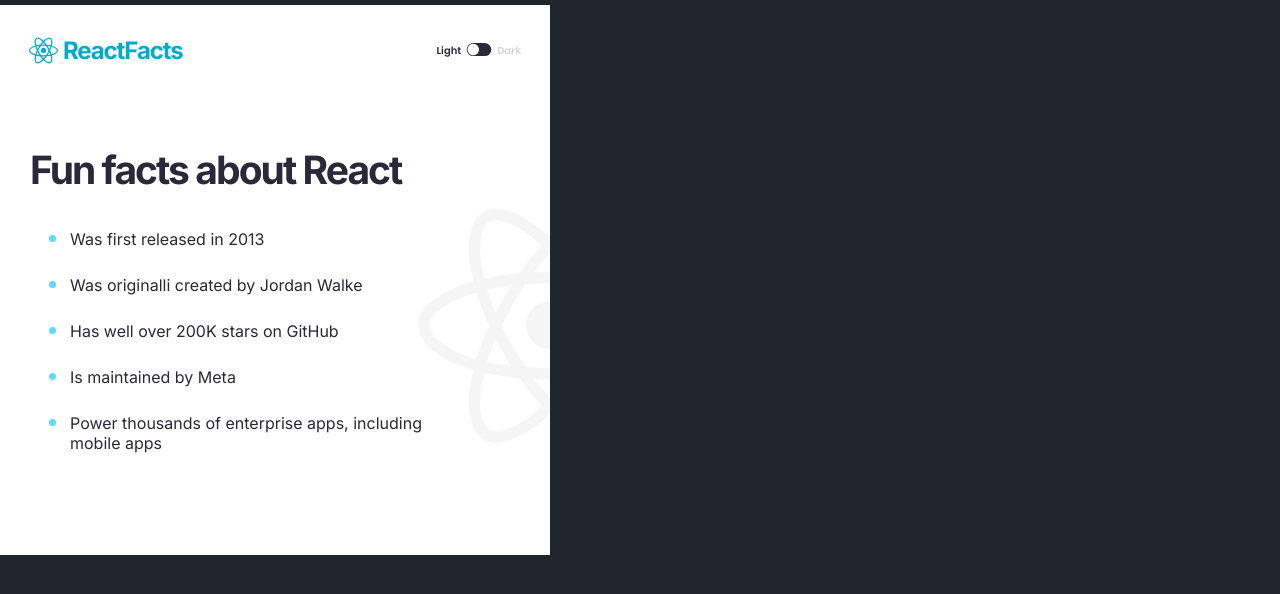
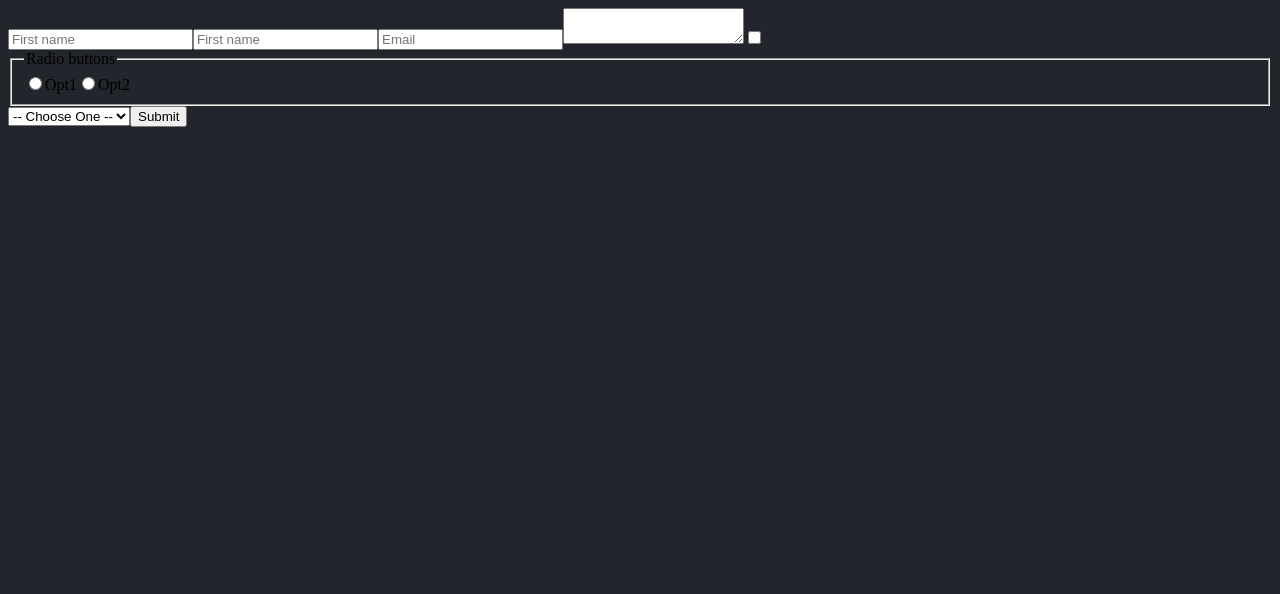
Before and after one commit to marcosmatasousa/React-Studies, a React (Vite) app: page / in a window 1280 px wide. Shown: the top 594 px of the page. Built offline with nearby package versions, Linux system fonts and the light colour scheme.

Commit message:
Added some styling changes

```diff
--- a/src/components/AirBnbExp/styles.css
+++ b/src/components/AirBnbExp/styles.css
@@ -1,3 +1,5 @@
 .bnb--body {
     font-family: Poppins, sans-serif;
+    display: flex;
+    justify-content: center;
 }
--- a/src/components/MemeGenerator/Header/styles.css
+++ b/src/components/MemeGenerator/Header/styles.css
@@ -6,6 +6,7 @@
     justify-content: space-around;
     color: white;
     background: linear-gradient(90deg, #672280 1.18%, #A626D3 100%);
+    border-radius: 5px 5px 0 0;
 }
 
 .header-img {
--- a/src/components/MemeGenerator/Meme/styles.css
+++ b/src/components/MemeGenerator/Meme/styles.css
@@ -38,7 +38,7 @@
 }
 
 .form-button-container {
-    width: 403px;
+    width: 410px;
     height: 40px;
     display: flex;
     justify-content: center;
--- a/src/components/MemeGenerator/styles.css
+++ b/src/components/MemeGenerator/styles.css
@@ -1,3 +1,4 @@
 .body {
     background-color: white;
+    border-radius: 0 0 5px 5px;
 }
--- a/src/components/ReactFacts/Main/Main.jsx
+++ b/src/components/ReactFacts/Main/Main.jsx
@@ -15,7 +15,7 @@ function Main(props){
             <h1>Fun facts about React</h1>
             <ul>
                 <li>Was first released in 2013</li>
-                <li>Was originalli created by Jordan Walke</li>
+                <li>Was originally created by Jordan Walke</li>
                 <li>Has well over 200K stars on GitHub</li>
                 <li>Is maintained by Meta</li>
                 <li>Power thousands of enterprise apps, including mobile apps</li>
--- a/src/components/ReactFacts/Main/styles.css
+++ b/src/components/ReactFacts/Main/styles.css
@@ -2,10 +2,10 @@
     width: 550px;
     height: 459px;
     padding: 30px;
-
     background-repeat: no-repeat;
     background-position-x: right;
     background-position-y: center;
+    border-radius: 0 0 5px 5px;
 }
 
 .main > h1 {
--- a/src/components/ReactFacts/Navbar/styles.css
+++ b/src/components/ReactFacts/Navbar/styles.css
@@ -13,7 +13,7 @@ body {
     align-items: center;
     justify-content: space-between;
     padding: 30px 1px;
-    box-shadow: 0px px 4px 0px rgba(0, 0, 0, 0.25);
+    border-radius: 5px 5px 0 0 ;
 }
 
 .react-facts-title {
--- a/src/index.css
+++ b/src/index.css
@@ -1,10 +1,3 @@
 body, html {
   background-color: #23252C;
-  display: flex;
-  margin-top: 5px;
 }
-
-.display {
-  display: flex;
-  gap: 30px;
-}
--- a/src/index.jsx
+++ b/src/index.jsx
@@ -1,13 +1,6 @@
 import { createRoot } from 'react-dom/client'
 
-import App from './components/App';
-import AirBnbExp from './components/AirBnbExp/AirBnbExp';
-import BusinessCard from './components/BusinessCard/BusinessCard';
-import ReactFacts from './components/ReactFacts/ReactFacts';
-import TravelJourney from './components/TravelJourney/TravelJourney';
-import MemeGenerator from './components/MemeGenerator/MemeGenerator';
-import SignUp from './components/SignUp/SignUp';
-
+import App from './components/App'
 
 import './index.css'
 
@@ -16,6 +9,6 @@ const root = createRoot(rootElement);
 
 root.render(
     <div className='display'>
-      <ReactFacts />
+      <App />
     </div>
 );
```
